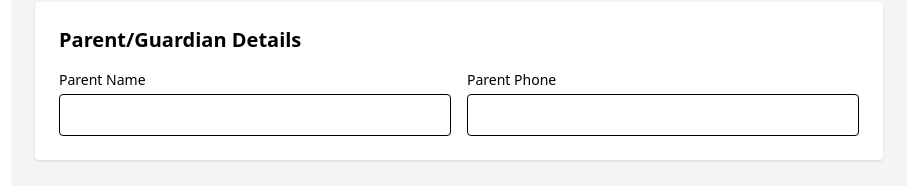
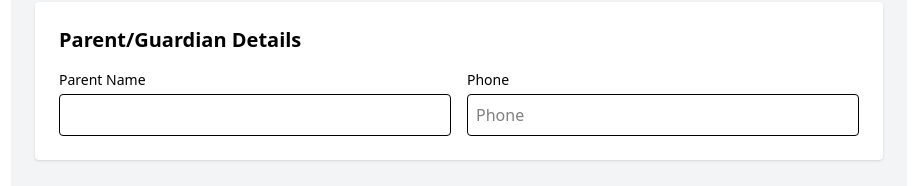
Before and after one commit to Deepesh-suiwal/FORM, a React (Vite) app in the folder Frontend/: page /register in a window 1280 px wide. Shown: the part 496-682 px from the top of the page, without its empty margins (181-1098 px from the left). Built offline with nearby package versions, Linux system fonts and the light colour scheme.

Commit message:
user enter exactly 10 digit number

```diff
--- a/Frontend/src/pages/Login.jsx
+++ b/Frontend/src/pages/Login.jsx
@@ -1,11 +1,11 @@
 import { useState } from "react";
 import instance from "../axiosConfig";
-import { useNavigate } from "react-router-dom";
+import { Navigate, useNavigate } from "react-router-dom";
 function Login() {
   const [email, setEmail] = useState("");
   const [password, setPassword] = useState("");
   const [error, setError] = useState("");
-  const navivage = useNavigate();
+  const navigate = useNavigate();
 
   async function handleSubmit(e) {
     e.preventDefault();
@@ -14,6 +14,7 @@ function Login() {
     try {
       const res = await instance.post("/api/auth/login", { email, password });
       if (res.status == 200) {
+        navigate("/UserDetail")
         console.log(res);
       }
     } catch (err) {
@@ -59,7 +60,7 @@ function Login() {
         <button
           type="button"
           className="text-blue-600 underline cursor-pointer"
-          onClick={() => navivage("/Register")}
+          onClick={() => navigate("/Register")}
         >
           Register
         </button>
--- a/Frontend/src/pages/Register.jsx
+++ b/Frontend/src/pages/Register.jsx
@@ -7,7 +7,7 @@ function Register() {
   const [data, setData] = useState({
     name: "",
     email: "",
-    password:"",
+    password: "",
     number: "",
     dob: "",
     gender: "",
@@ -129,10 +129,7 @@ function Register() {
     //   friendName: "",
     // });
     if (res.status == 201) {
-      setTimeout(() => {
-        // window.location.href = "/";
-        navigate("/");
-      }, 1000);
+      navigate("/");
     }
 
     console.log(res);
@@ -190,17 +187,19 @@ function Register() {
             <div>
               <label className="block text-sm font-medium">Phone</label>
               <input
-                type="Number"
+                type="tel"
                 name="number"
                 value={data.number}
                 onChange={handleChange}
                 pattern="\d{10}"
                 maxLength={10}
+                minLength={10}
                 className="w-full mt-1 p-2 border rounded"
                 placeholder="Phone"
                 required
               />
             </div>
+
             <div>
               <label className="block text-sm font-medium">Date of Birth</label>
               <input
@@ -269,16 +268,18 @@ function Register() {
               />
             </div>
             <div>
-              <label className="block text-sm font-medium">Parent Phone</label>
+              <label className="block text-sm font-medium">Phone</label>
               <input
-                type="number"
+                type="tel"
                 name="parentPhone"
-                pattern="^\d{10}$"
-                // min={10}
-                maxLength={10}
                 value={data.parentPhone}
                 onChange={handleChange}
+                pattern="\d{10}"
+                maxLength={10}
+                minLength={10}
                 className="w-full mt-1 p-2 border rounded"
+                placeholder="Phone"
+                required
               />
             </div>
           </div>
```
